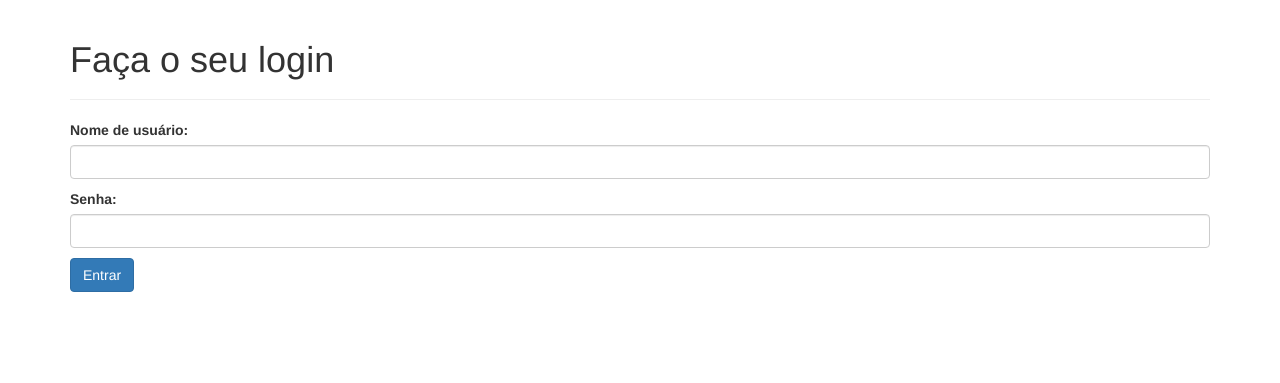
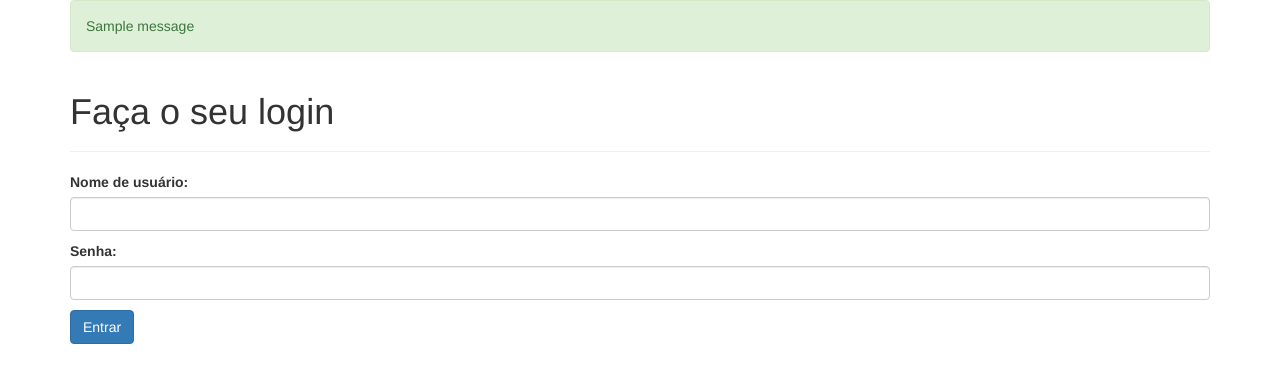
Before and after one commit to carvalhocaio/jogoteca, a Flask app: page /login in a window 1280 px wide. Shown: the top 383 px of the page. Run offline with Flask 2, Linux system fonts and the light colour scheme; one stand-in notice (Sample message) is shown; some libraries are stand-ins or nearby versions.

Commit message:
Guardando dados na sessão

```diff
--- a/jogoteca.py
+++ b/jogoteca.py
@@ -1,6 +1,8 @@
-from flask import Flask, render_template, request, redirect
+from flask import Flask, render_template, request, redirect, session, flash
+from flask.globals import session
 
 app = Flask(__name__)
+app.secret_key = 'Pa$$w0rd2021'
 
 
 class Jogo:
@@ -8,6 +10,7 @@ class Jogo:
         self.nome = nome
         self.categoria = categoria
         self.console = console
+
 
 jogo1 = Jogo('Super Mario', 'Ação', 'SNES')
 jogo2 = Jogo('Pokemon Gold', 'RPG', 'GBA')
@@ -25,7 +28,7 @@ def novo():
     return render_template('novo.html', titulo='Novo Jogo')
 
 
-@app.route('/criar', methods=['POST',])
+@app.route('/criar', methods=['POST', ])
 def criar():
     nome = request.form['nome']
     categoria = request.form['categoria']
@@ -40,11 +43,15 @@ def login():
     return render_template('login.html', titulo='Faça o seu login')
 
 
-@app.route('/autenticar', methods=['POST',])
+@app.route('/autenticar', methods=['POST', ])
 def autenticar():
     if 'password' == request.form['senha']:
+        session['usuario_logado'] = request.form['usuario']
+        flash(request.form['usuario'] + ' logou com sucesso!')
         return redirect('/')
     else:
+        flash('Não logado, tente novamente!')
         return redirect('/login')
 
+
 app.run(debug=True)
--- a/templates/login.html
+++ b/templates/login.html
@@ -1,4 +1,15 @@
 {% extends "template.html" %}
+
+{% with messages = get_flashed_messages() %}
+  {% if messages %}
+  <ul id="messages" class="list-unstyled">
+    {% for message in messages %}
+      <li class="alert alert-success">{{ message }}</li>
+    {% endfor %}
+  </ul>
+  {% endif %}
+{% endwith %}
+
 {% block conteudo %}
 <form method="POST" action="/autenticar">
   <p><label>Nome de usuário:</label> <input class="form-control" type="text" name="usuario" required></p>
--- a/templates/template.html
+++ b/templates/template.html
@@ -10,6 +10,17 @@
 
 <body>
   <div class="container">
+
+    {% with messages = get_flashed_messages() %}
+      {% if messages %}
+      <ul id="messages" class="list-unstyled">
+        {% for message in messages %}
+          <li class="alert alert-success">{{ message }}</li>
+        {% endfor %}
+      </ul>
+      {% endif %}
+    {% endwith %}
+
     <div class="page-header">
       <h1>{{ titulo }}</h1>
     </div>
```
